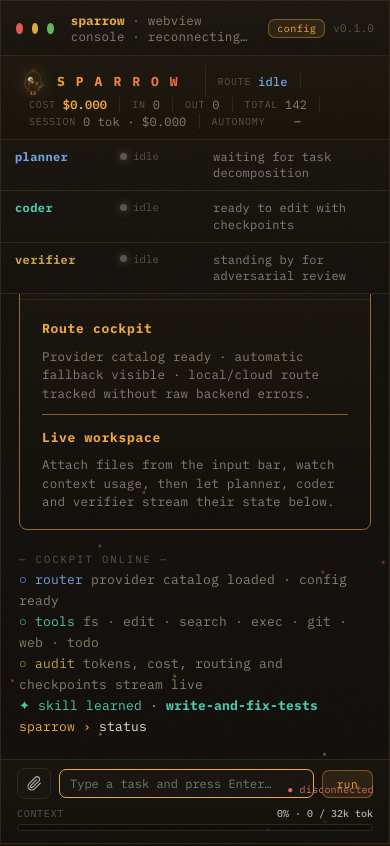
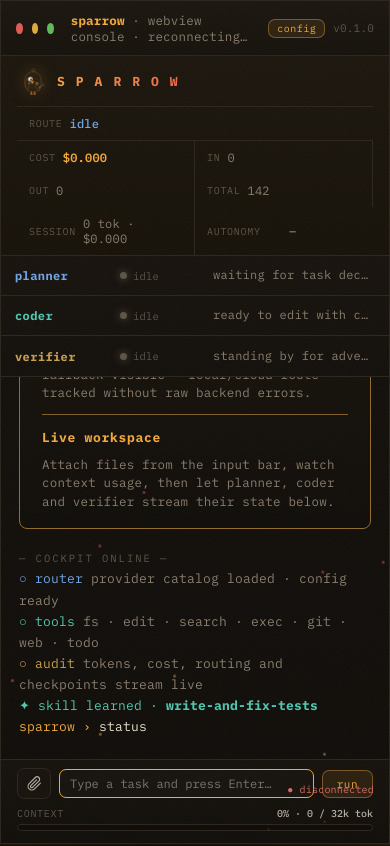
Before and after one commit to ucav/Sparrow, a plain HTML site: page console.html in a window 390 px wide. Drawn offline with Linux system fonts and the light colour scheme.

Commit message:
fix(console): contain cockpit routing overflow
Constrain long route chains in the WebView cockpit, keep full details in the tooltip/transcript, and keep swarm lanes compact so status text does not spill into the terminal area.

```diff
--- a/console.html
+++ b/console.html
@@ -43,9 +43,9 @@
   .btn:hover{background:color-mix(in srgb,var(--brand) 22%,transparent)}
   .btn.sm{font-size:10px;padding:2px 8px}
 
-  .cockpit{display:flex;align-items:center;flex-wrap:wrap;gap:0;padding:9px clamp(16px,2vw,30px);
-    border-bottom:1px solid var(--line);background:linear-gradient(180deg,#1b150d,#161108);font-size:12px}
-  .cmark{display:flex;align-items:center;gap:8px;padding-right:16px;border-right:1px solid var(--line)}
+  .cockpit{display:grid;grid-template-columns:minmax(190px,auto) minmax(220px,1fr) repeat(5,max-content) max-content;align-items:center;gap:0;padding:0 clamp(16px,2vw,30px);
+    border-bottom:1px solid var(--line);background:linear-gradient(180deg,#1b150d,#161108);font-size:12px;min-width:0;overflow:hidden}
+  .cmark{display:flex;align-items:center;gap:8px;padding:9px 16px 9px 0;border-right:1px solid var(--line);min-width:0}
   .cmark svg{flex:0 0 auto}
   .cmark .w,.word{font-weight:700;letter-spacing:11px;font-size:13px;
     background:linear-gradient(90deg,#f2a93c,#f0674a,#f2a93c);background-size:220% 100%;
@@ -57,29 +57,33 @@
   @keyframes logo-blink{0%,93%,100%{transform:scaleY(1)}96.5%{transform:scaleY(.08)}}
   .logo-tool{transform-box:fill-box;transform-origin:bottom center;animation:logo-tap 2.6s ease-in-out infinite}
   @keyframes logo-tap{0%,100%{rotate:26deg}50%{rotate:34deg}}
-  .stat{display:flex;align-items:center;gap:7px;padding:0 12px;border-right:1px solid var(--line);color:var(--dim)}
+  .stat{display:flex;align-items:center;gap:7px;min-width:0;height:100%;padding:9px 12px;border-right:1px solid var(--line);color:var(--dim)}
   .stat:last-child{border-right:none}
   .stat .k{color:var(--dimmer);font-size:10px;letter-spacing:.7px;text-transform:uppercase}
-  .route{color:var(--planner);font-weight:500}.cost{color:var(--brand);font-weight:600;font-variant-numeric:tabular-nums}
+  .route-stat{overflow:hidden}
+  .route{display:block;min-width:0;max-width:100%;overflow:hidden;text-overflow:ellipsis;white-space:nowrap;color:var(--planner);font-weight:500}.cost{color:var(--brand);font-weight:600;font-variant-numeric:tabular-nums}
   .tok{font-variant-numeric:tabular-nums;transition:color .3s}
   .tok.up{color:var(--brand)}
   .pill{display:inline-flex;align-items:center;gap:6px;padding:2px 10px;border-radius:999px;font-size:10.5px;font-weight:600;letter-spacing:.5px;transition:.3s}
   .pill .led{width:6px;height:6px;border-radius:50%}
   .swarm-cockpit{display:grid;grid-template-columns:repeat(3,minmax(0,1fr));gap:0;border-bottom:1px solid var(--line);
     background:linear-gradient(180deg,#17120d,#120f0b);font-size:12px}
-  .lane{display:grid;grid-template-columns:minmax(78px,96px) minmax(70px,84px) minmax(0,1fr);align-items:start;gap:9px;padding:9px clamp(14px,1.5vw,22px);border-right:1px solid var(--line);
-    min-width:0;animation:lanein .45s ease both}
+  .lane{display:grid;grid-template-columns:minmax(78px,96px) minmax(70px,84px) minmax(0,1fr);align-items:center;gap:9px;padding:9px clamp(14px,1.5vw,22px);border-right:1px solid var(--line);
+    min-width:0;min-height:40px;animation:lanein .45s ease both}
   .lane:last-child{border-right:none}
   .lane .who{font-weight:700;letter-spacing:.4px}
   .lane.planner .who{color:var(--planner)}.lane.coder .who{color:var(--agent)}.lane.verifier .who{color:var(--verifier)}
   .lane .st{display:flex;align-items:center;gap:6px;font-size:10.5px;color:var(--dim);white-space:nowrap}
-  .lane .msg{color:var(--dim);min-width:0;overflow:visible;text-overflow:clip;white-space:normal;line-height:1.35;display:-webkit-box;-webkit-line-clamp:2;-webkit-box-orient:vertical}
+  .lane .msg{color:var(--dim);min-width:0;overflow:hidden;text-overflow:ellipsis;white-space:nowrap;line-height:1.35}
   .lane .msg b{color:var(--fg);font-weight:500}
   .lane.working .st{color:var(--agent)}.lane.done .st{color:var(--add)}.lane.idle .st{color:var(--dimmer)}.lane.error .st{color:var(--rem)}
   .lane .led-mini{width:7px;height:7px;border-radius:50%;background:currentColor;box-shadow:0 0 9px currentColor}
   .lane.working .led-mini{animation:pulse 1.3s ease-in-out infinite}
   @keyframes lanein{from{opacity:0;transform:translateY(5px)}to{opacity:1;transform:none}}
   @media(max-width:820px){
+    .cockpit{grid-template-columns:1fr 1fr}
+    .cmark{grid-column:1/-1;border-right:none;border-bottom:1px solid var(--line)}
+    .route-stat{grid-column:1/-1;border-right:none;border-bottom:1px solid var(--line)}
     .swarm-cockpit{grid-template-columns:1fr}
     .lane{border-right:none;border-bottom:1px solid var(--line)}
     .lane:last-child{border-bottom:none}
@@ -317,7 +321,7 @@
 
   <div class="cockpit">
     <div class="cmark"><svg width="32" height="32" aria-label="Sparrow canonical logo" style="filter:drop-shadow(0 0 8px rgba(242,169,60,.52))"><use href="#sparrow"/></svg><span class="w word">SPARROW</span></div>
-    <div class="stat"><span class="k">route</span><span class="route" id="route">idle</span></div>
+    <div class="stat route-stat"><span class="k">route</span><span class="route" id="route">idle</span></div>
     <div class="stat"><span class="k">cost</span><span class="cost" id="cost">$0.000</span></div>
     <div class="stat"><span class="k">in</span><span class="tok" id="tokIn">0</span></div>
     <div class="stat"><span class="k">out</span><span class="tok" id="tokOut">0</span></div>
@@ -428,7 +432,11 @@ async function typeCmd(text,container){
 
 function line(html,cls=''){const d=document.createElement('div');d.className='ln '+cls;d.innerHTML=html;term.appendChild(d);term.scrollTop=term.scrollHeight;return d;}
 
-function setRoute(t){$('route').innerHTML=t;}
+function setRoute(t){
+  const el=$('route');
+  el.textContent=t;
+  el.title=t;
+}
 function updateSession(){
   $('tokSession').textContent=sessionTok.toLocaleString()+' tok · $'+sessionCost.toFixed(4);
 }
@@ -520,6 +528,12 @@ function summarizeChain(chain,limit=5){
   if(list.length>limit)visible.push(`+${list.length-limit} autres fallbacks`);
   return visible.join(' → ');
 }
+function compactChain(chain){
+  const list=Array.isArray(chain)?chain:[];
+  if(!list.length)return 'idle';
+  if(list.length===1)return list[0];
+  return `${list[0]} → ${list[1]}${list.length>2?` · +${list.length-2}`:''}`;
+}
 function setSwarm(role,state,msg){
   const lane=$('swarm-'+role);
   if(!lane)return;
@@ -551,8 +565,9 @@ function handleEvent(ev){
     case 'RunStarted':line(`<span class="acc">▸ started:</span> <span class="cmd">analyse de la requête</span>`);resetRunMetrics();resetSwarm();setSwarm('planner','thinking','classifying request and selecting route');ensureTokenMeter();break;
     case 'RouteSelected':{
       const chain=summarizeChain(ev.chain);
+      const compact=compactChain(ev.chain);
       setRoute(chain);
-      setSwarm('planner','done','route selected · '+chain);
+      setSwarm('planner','done','route selected · '+compact);
       line(`<span class="muted">↳ route: <span class="planner">${esc(chain)}</span></span>`);
       break;
     }
```
